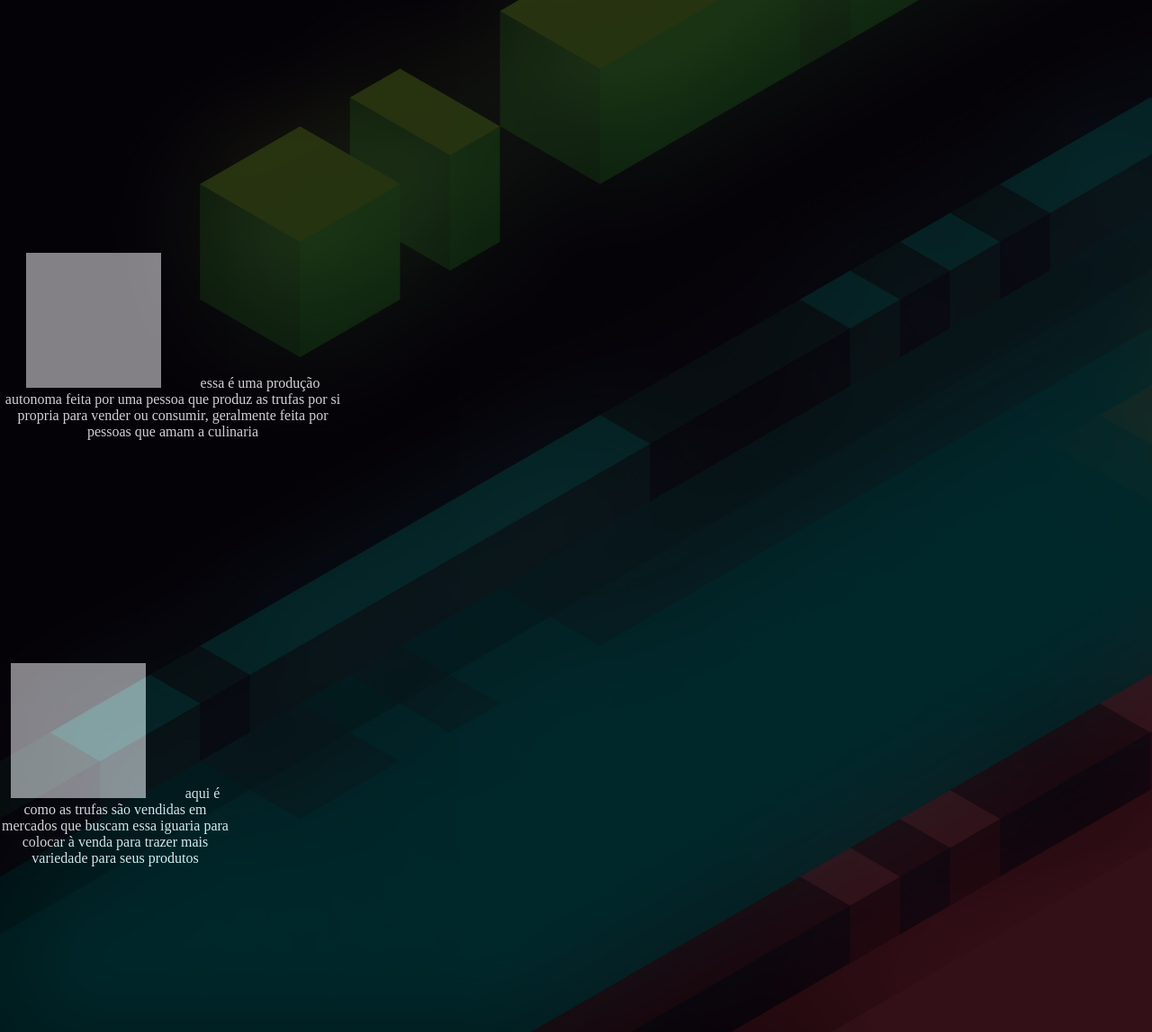
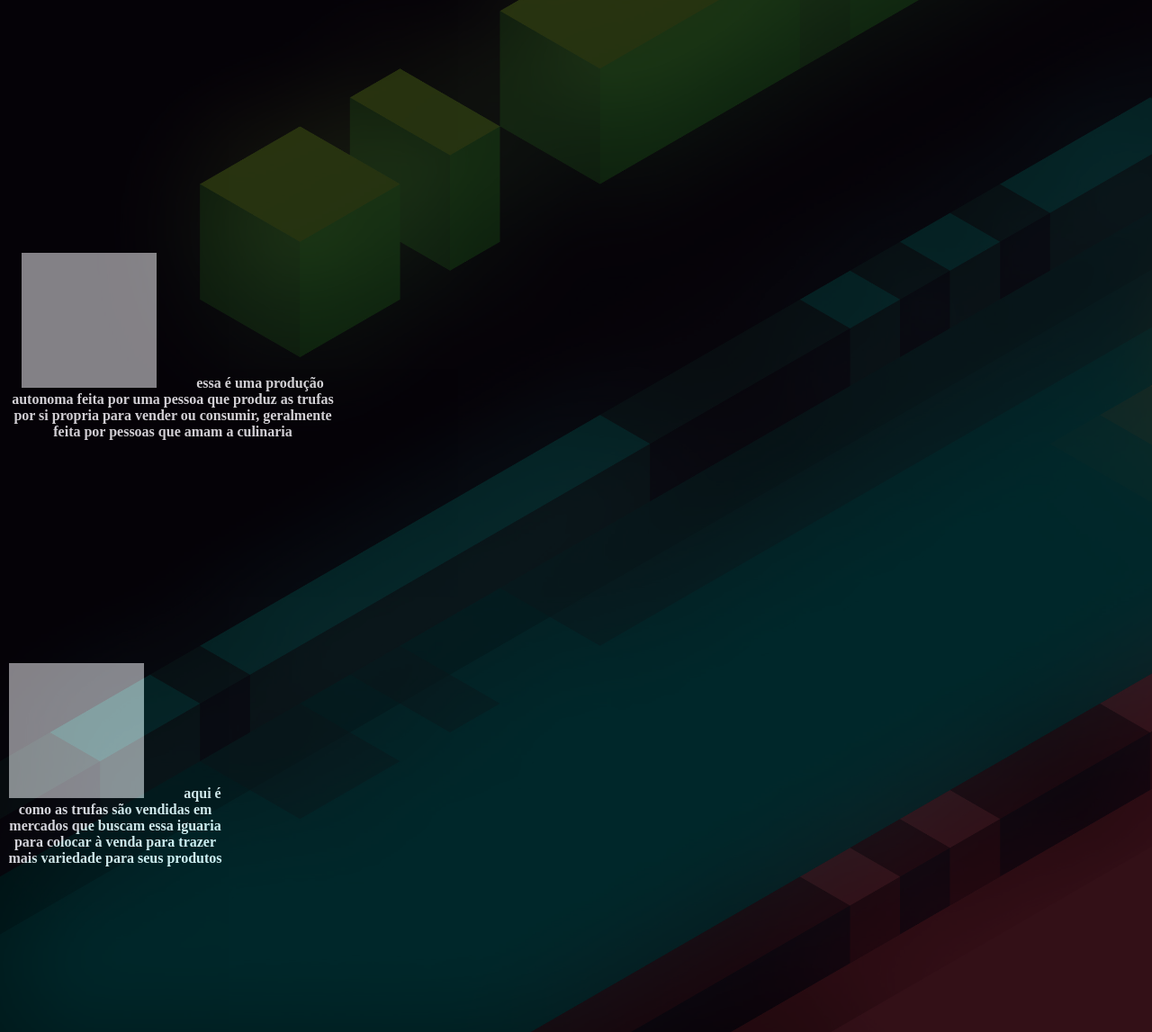
Before and after one commit to ItalloGomes/OakTruffle, a plain HTML site: page SiteInstitucional_Hephaestos/HTML/clientes.html in a window 1280 px wide. Shown: the part 353-1500 px from the top of the page at 90% size. Drawn offline with Linux system fonts and the light colour scheme; grey boxes are pictures that could not be loaded.

Commit message:
Deixei a escrita em negrito

```diff
--- a/SiteInstitucional_Hephaestos/HTML/clientes.html
+++ b/SiteInstitucional_Hephaestos/HTML/clientes.html
@@ -29,7 +29,7 @@
         <span style=" margin-left: 40px;
        background-size: cover;
        color: white;"
-       >esse restaurante vem de uma empresa que surgiu de um grupo em 2002, eles são especializados em comida mediterranea e italiana, eles também fazem shows em seus estabelecimentos para os clientes em certo horario</span>
+       ><b> esse restaurante vem de uma empresa que surgiu de um grupo em 2002, eles são especializados em comida mediterranea e italiana, eles também fazem shows em seus estabelecimentos para os clientes em certo horario</span>
     </div>
 
 
@@ -44,7 +44,7 @@
         <span style="margin-left: 40px;
         background-size: cover;
         color: white; "
-      >essa é uma produção autonoma feita por uma pessoa que produz as trufas por si propria para vender ou consumir, geralmente feita por pessoas que amam a culinaria</span>
+      ><b> essa é uma produção autonoma feita por uma pessoa que produz as trufas por si propria para vender ou consumir, geralmente feita por pessoas que amam a culinaria</span>
 
 
     </div>
@@ -59,7 +59,7 @@
     <span style="margin-left: 40px;
       background-size: cover;
       color: white; "
-      > aqui é como as trufas são vendidas em mercados que buscam essa iguaria para colocar à venda para trazer mais variedade para seus produtos</span>
+      ><b> aqui é como as trufas são vendidas em mercados que buscam essa iguaria para colocar à venda para trazer mais variedade para seus produtos</span>
 
 
     </div>
```
